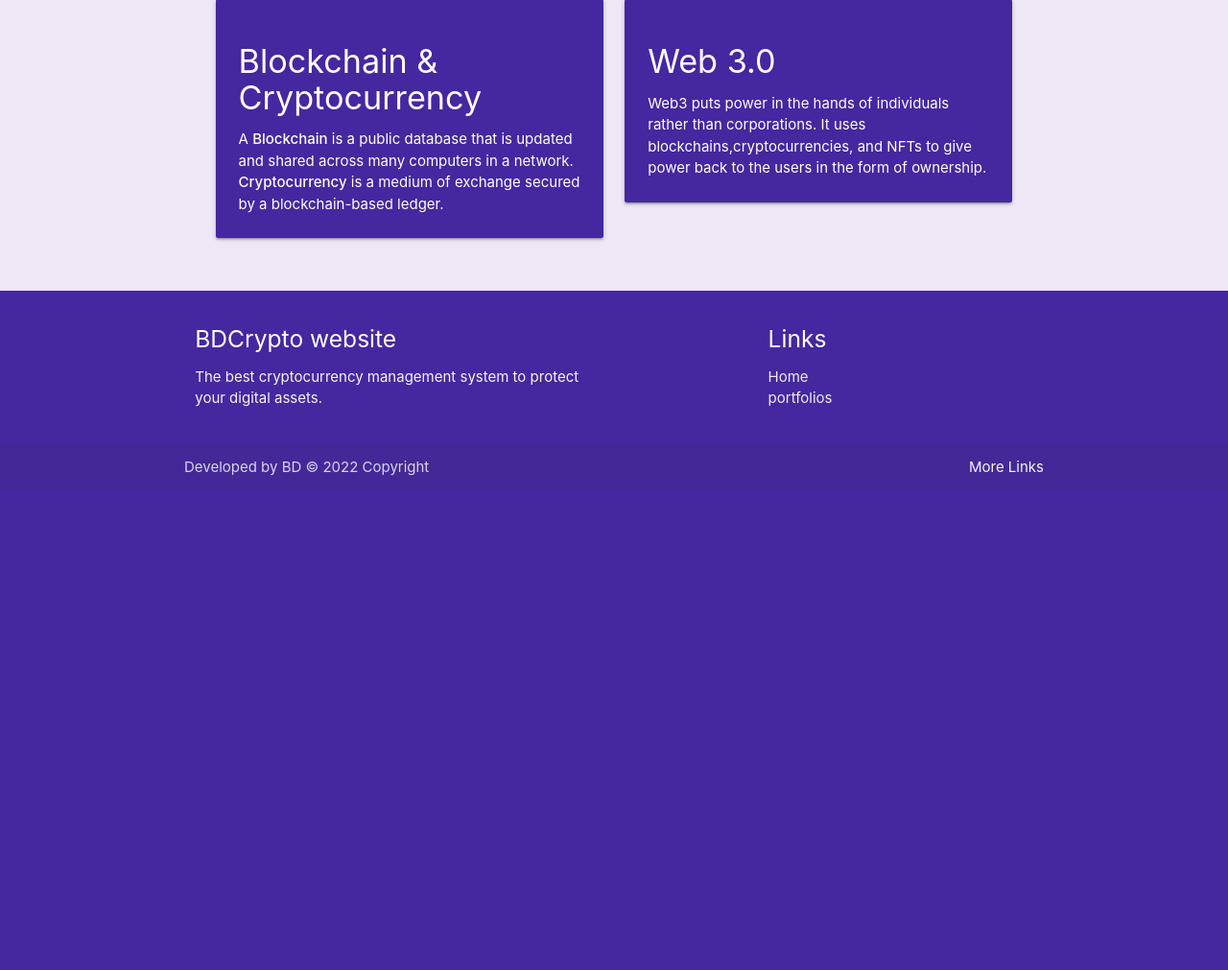
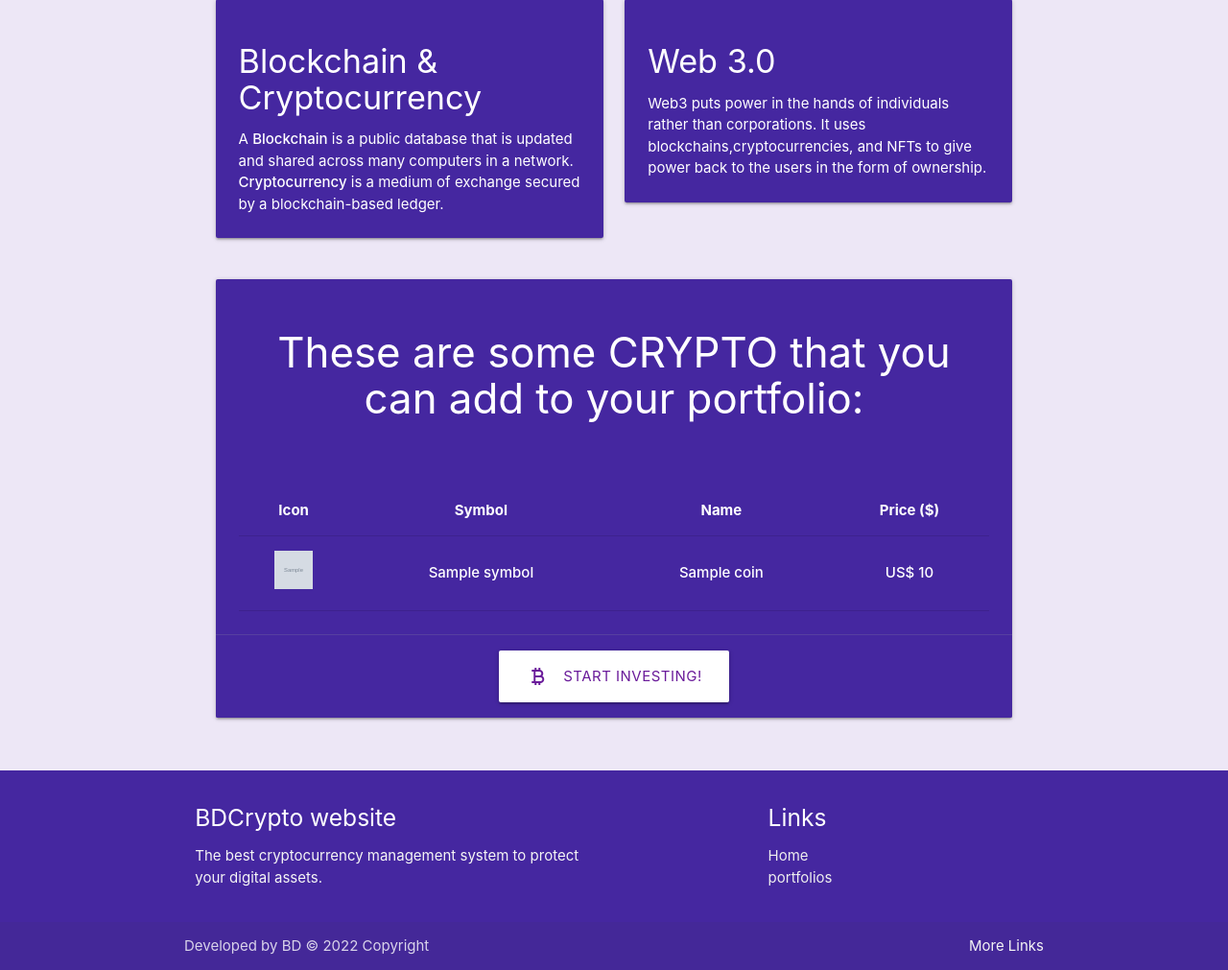
Before and after one commit to Bruno-Diego/bdcrypto-portfolio4, a Django app: template templates/home/index.html in a window 1280 px wide. Shown: the part 396-1407 px from the top of the page at 96% size. Before the commit the page ends 892 px from the top, so only its background shows below. Run offline with Django 3.2, Linux system fonts and the light colour scheme; the template is opened without the code that fills it: most values are stand-ins (such as "Sample title", 1, 10 or a date in 2020); grey boxes marked "Sample" are stand-in pictures; data that the repository does not hold is empty; parts of the project's set-up code (start-up, migrations or seed data) failed here and were passed over.

Commit message:
Add cryptocurrencies to homepage

```diff
--- a/home/urls.py
+++ b/home/urls.py
@@ -14,8 +14,8 @@ urlpatterns = [
     path('update/<slug:slug>/', views.PortfolioUpdate.as_view(), name='update'),
     path('update/<slug:slug>/<int:pk>/buy', views.AssetUpdate.as_view(), name='buyasset'),
     path('update/<slug:slug>/<int:pk>/sell', views.AssetUpdate.as_view(), name='sellasset'),
+    path('delete/<slug:slug>/', views.PortfolioDelete.as_view(), name='delete'),
     path('delete/<slug:slug>/<int:pk>/', views.AssetDelete.as_view(), name='assetdelete'),
-    path('delete/<slug:slug>/', views.PortfolioDelete.as_view(), name='delete'),
     path('createasset/<slug:slug>/', views.AssetBuy.as_view(), name='createasset'),
-    path('', views.home_page.as_view(), name='home-page'),
+    path('', views.HomePage.as_view(), name='home-page'),
 ]
--- a/templates/home/index.html
+++ b/templates/home/index.html
@@ -39,6 +39,51 @@
                 </div>
             </div>
         </div>
+        <div class="row">
+            <div class="col s12 offset-2">
+                <div class="card deep-purple darken-3">
+                    <div class="card-content white-text center">
+                        <h3>These are some CRYPTO that you can add to your portfolio:</h3>
+                    </div>
+                    <div class="card-content white-text">
+                        <table class="responsive-table highlight centered">
+                            <thead>
+                                <tr>
+                                    <th>Icon</th>
+                                    <th>Symbol</th>
+                                    <th>Name</th>
+                                    <th>Price ($)</th>
+                                </tr>
+                            </thead>
+                            <tbody>
+                                {% for coin in assets|slice:"0:10" %}
+                                <tr>
+                                    <td>
+                                        <span class="white-text"><img src="{{ coin.iconUrl }}" alt="Icon representing the cryptocoin" width="40" height="40"></span>
+                                    </td>
+                                    <td>
+                                        <span class="white-text"><strong>{{ coin.symbol }}</strong></span>
+                                    </td>
+                                    <td>
+                                        <span class="white-text"><strong>{{ coin.name }}</strong></span>
+                                    </td>
+                                    <td>
+                                        <span class="white-text"><strong>US$ {{ coin.price }}</strong></span>
+                                    </td>
+                                </tr>
+                                {% empty %}
+                                {% endfor %}
+                            </tbody>
+                        </table>
+                    </div>
+                    <div class="card-action center">
+                        <a href="{% url 'login' %}"
+                            class="waves-effect waves-light btn-large pulse white purple-text text-darken-3"><i
+                                class="material-icons left">currency_bitcoin</i>Start INVESTING!</a>
+                    </div>
+                </div>
+            </div>
+        </div>
     </div>
 </div>
 {% endblock %}
```
